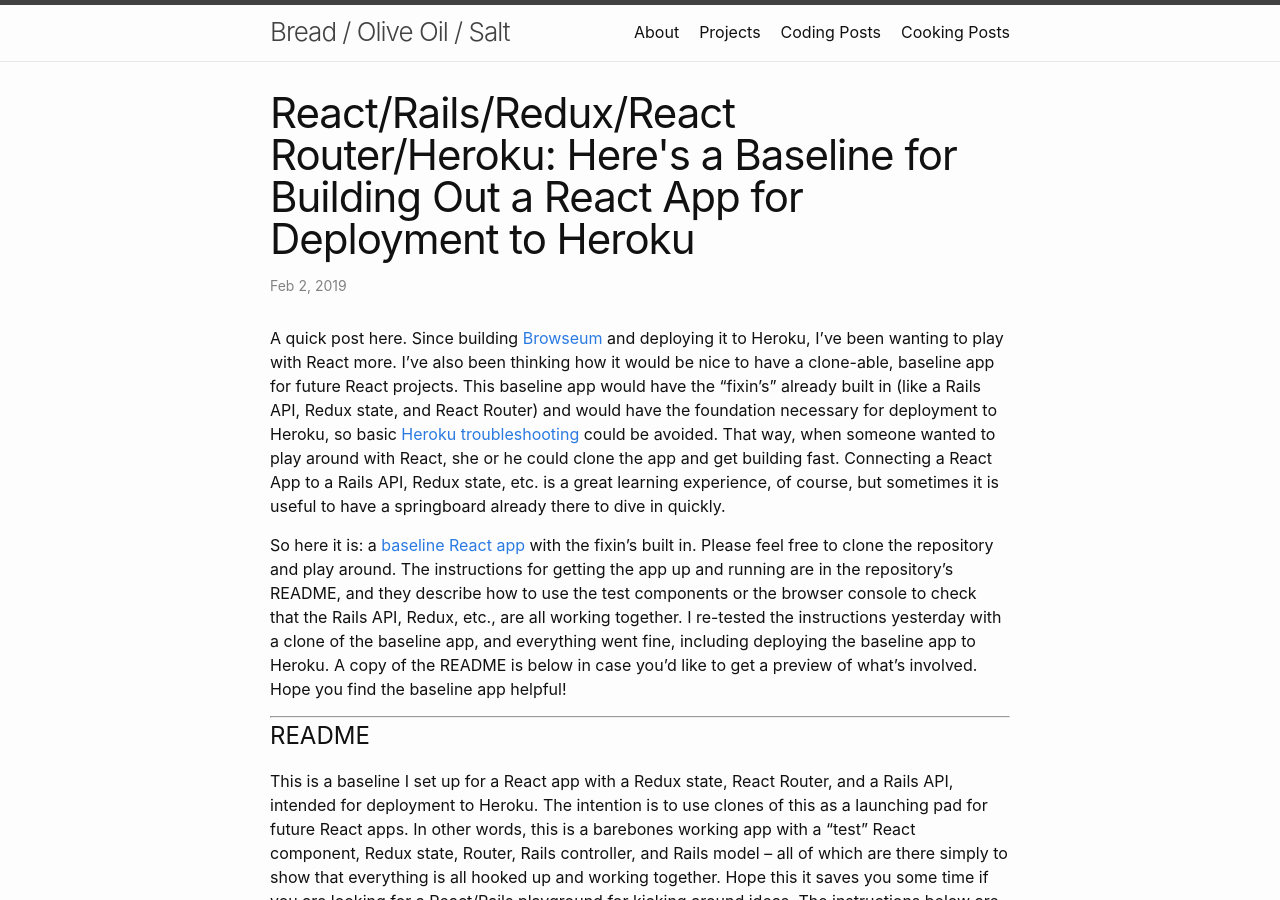
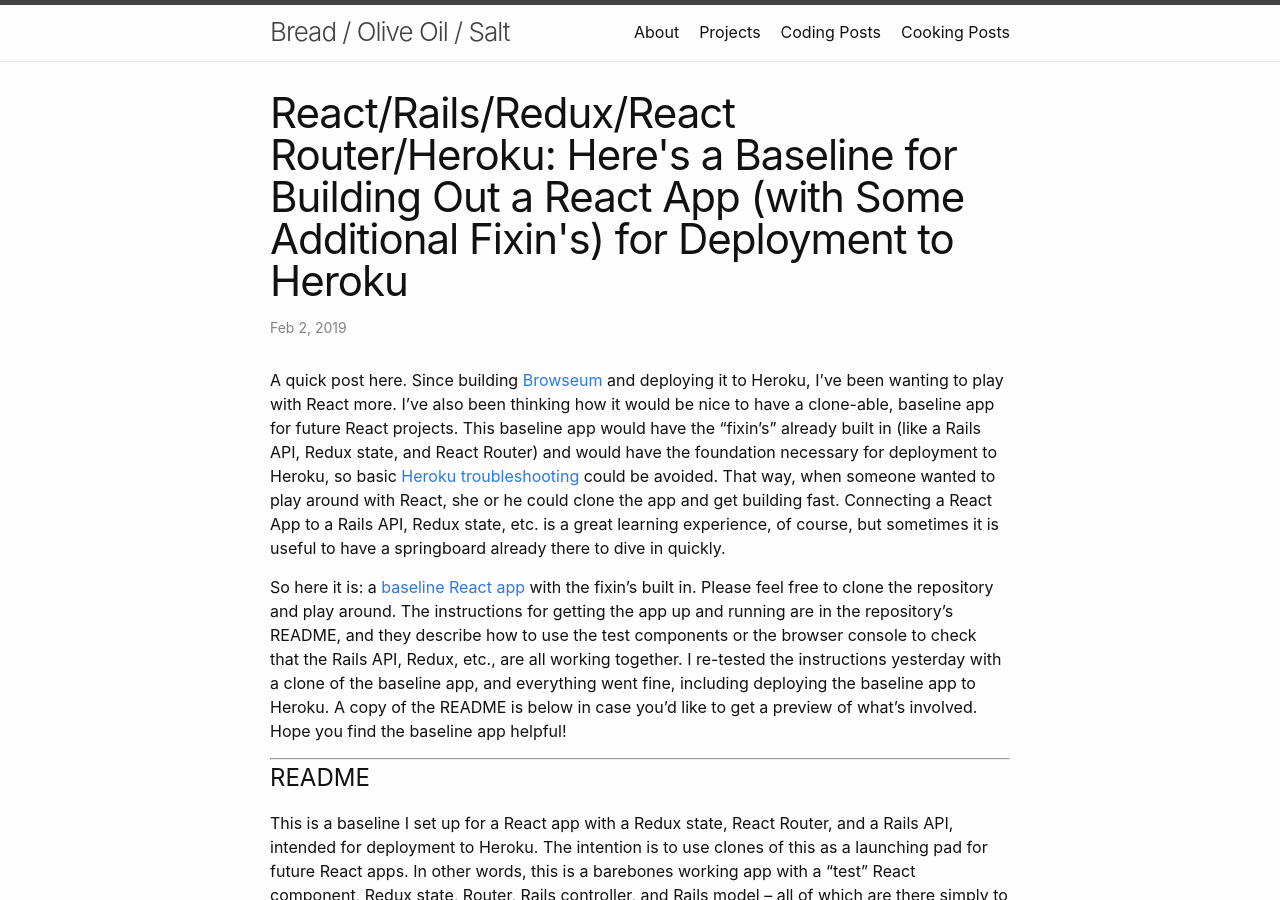
Before and after one commit to breadoliveoilsalt/breadoliveoilsalt.github.io, a Jekyll site: the page built from _posts/2019-02-02-baseline-react-app.markdown, in a window 1280 px wide and 900 px high. Built offline with Jekyll 4.4.1, drawn with Linux system fonts in a browser that asks for light colours.

Commit message:
Minor update to last post's title

```diff
--- a/_posts/2019-02-02-baseline-react-app.markdown
+++ b/_posts/2019-02-02-baseline-react-app.markdown
@@ -1,6 +1,6 @@
 ---
 layout: post
-title:  "React/Rails/Redux/React Router/Heroku: Here's a Baseline for Building Out a React App for Deployment to Heroku"
+title:  "React/Rails/Redux/React Router/Heroku: Here's a Baseline for Building Out a React App (with Some Additional Fixin's) for Deployment to Heroku"
 date:   2019-02-2 12:00:00 -0400
 categories: coding
 ---
```
